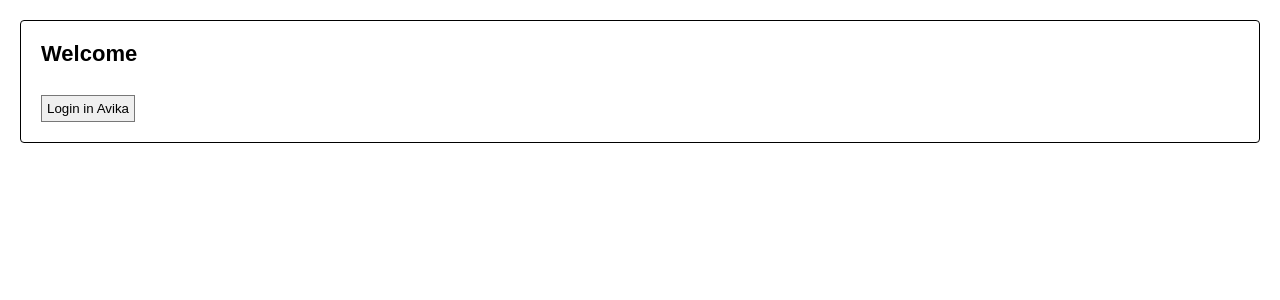
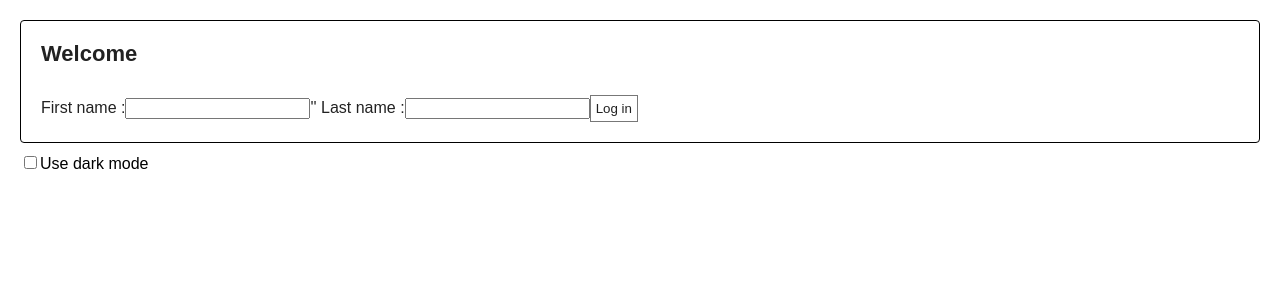
Before and after one commit to FullStackDeveloper-vn/REACT-APP, a React (Create React App) app: page / in a window 1280 px wide. Shown: the top 300 px of the page. Built offline with nearby package versions, Linux system fonts and the light colour scheme.

Commit message:
Multiple contexts

```diff
--- a/src/App.js
+++ b/src/App.js
@@ -1,29 +1,82 @@
 import { createContext, useContext, useState } from "react";
 
-// const ThemeContext = createContext(null)
+const ThemeContext = createContext(null)
 const CurrentUserContext = createContext(null)
 
 
 
 export default function App() {
-  // const [theme, setTheme] = useState('light')
+  const [theme, setTheme] = useState('light')
   const [currentUser, setCurrentUser] = useState(null)
 
   return (
-    <CurrentUserContext.Provider value={{ currentUser, setCurrentUser }} >
-      <Form />
-    </CurrentUserContext.Provider>
+    <ThemeContext.Provider value={theme}>
+      <CurrentUserContext.Provider value={{ currentUser, setCurrentUser }} >
+
+        <WelcomePanel />
+        <label>
+          <input type="checkbox" checked={theme === 'dark'}
+            onChange={(e) => {
+              setTheme(e.target.checked ? 'dark' : 'light')
+            }}
+          />
+          Use dark mode
+        </label>
+      </CurrentUserContext.Provider>
+    </ThemeContext.Provider>
   )
 
 };
+function WelcomePanel({ children }) {
+  const { currentUser } = useContext(CurrentUserContext);
+  return (
+    <Panel title="Welcome">
+      {currentUser !== null ?
+        <Greeting /> :
+        <LoginForm />
+      }
+    </Panel>
+  );
+}
 
-function Form({ children }) {
+function Greeting() {
+  const { currentUser } = useContext(CurrentUserContext)
   return (
-    <Panel title="Welcome" >
-      <LoginButton />
-    </Panel>
+    <p>You logged in as {currentUser.name} </p>
   )
 }
+
+function LoginForm() {
+  const { setCurrentUser } = useContext(CurrentUserContext)
+  const [firstName, setFirstName] = useState('')
+  const [lastName, setLastName] = useState('')
+  const canLogin = firstName !== '' && lastName !== ''
+  return (
+    <>
+      <label>
+        First name {':'}
+        <input required value={firstName}
+          onChange={e => setFirstName(e.target.value)}
+        />
+      </label>
+      <label>''
+        Last name {':'}
+        <input required value={lastName}
+          onChange={e => setLastName(e.target.value)}
+        />
+      </label>
+      <Button disabled={!canLogin} onClick={() => { setCurrentUser({ name: firstName + '' + lastName }) }} >Log in </Button>
+    </>
+  )
+}
+
+// function Form({ children }) {
+//   return (
+//     <Panel title="Welcome" >
+//       <LoginButton />
+//     </Panel>
+//   )
+// }
 
 function LoginButton() {
   const { currentUser, setCurrentUser } = useContext(CurrentUserContext)
@@ -40,8 +93,10 @@
 }
 
 function Panel({ title, children }) {
+  const theme = useContext(ThemeContext)
+  const className = 'panel-' + theme
   return (
-    <section className="panel" >
+    <section className={className} >
       <h1> {title} </h1>
       {children}
     </section>
@@ -49,8 +104,10 @@
 }
 
 function Button({ children, onClick }) {
+  const theme = useContext(ThemeContext)
+  const className = 'button-' + theme
   return (
-    <button className="button" onClick={onClick} >
+    <button className={className} onClick={onClick} >
       {children}
     </button>
   )
--- a/src/style.css
+++ b/src/style.css
@@ -46,20 +46,37 @@
   padding-inline-start: 20px;
 }
 
-label {
-  display: block;
-}
-
-.panel {
+.panel-light,
+.panel-dark {
   border: 1px solid black;
   border-radius: 4px;
   padding: 20px;
   margin-bottom: 10px;
 }
+.panel-light {
+  color: #222;
+  background: #fff;
+}
 
-.button {
+.panel-dark {
+  color: #fff;
+  background: rgb(23, 32, 42);
+}
+
+.button-light,
+.button-dark {
   border: 1px solid #777;
   padding: 5px;
   margin-right: 10px;
   margin-top: 10px;
 }
+
+.button-dark {
+  background: #222;
+  color: #fff;
+}
+
+.button-light {
+  background: #fff;
+  color: #222;
+}
```
